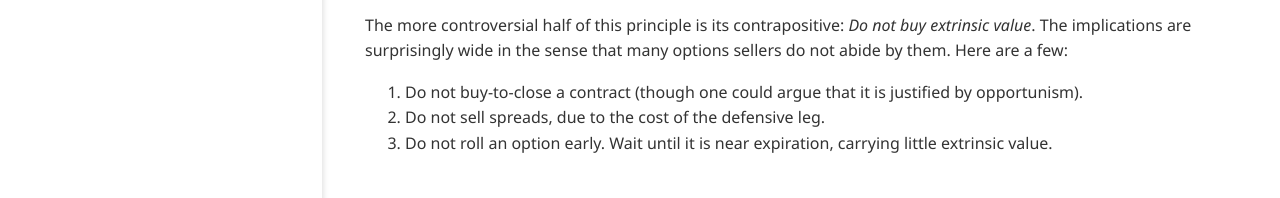
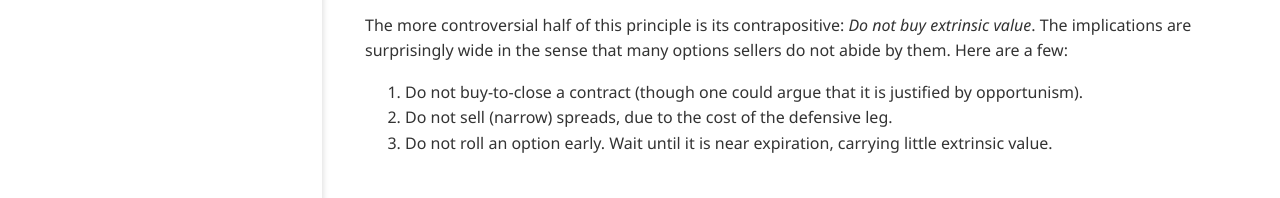
Before and after one commit to impuremaths/impuremaths.github.io, a Jekyll site: the page built from _posts/2021-03-02-trading-options-ii.md, in a window 1280 px wide and 900 px high, scrolled down 639 px. Shown: the part 692-890 px from the top of the window. Built offline with Jekyll 4.4.1, drawn with Linux system fonts in a browser that asks for light colours.

Commit message:
Update 2021-03-02-trading-options-ii.md

```diff
--- a/_posts/2021-03-02-trading-options-ii.md
+++ b/_posts/2021-03-02-trading-options-ii.md
@@ -49,5 +49,5 @@ Options sellers profit from extrinsic value. It's great if you can predict stock
 The more controversial half of this principle is its contrapositive: _Do not buy extrinsic value_. The implications are surprisingly wide in the sense that many options sellers do not abide by them. Here are a few:
 
 1. Do not buy-to-close a contract (though one could argue that it is justified by opportunism).
-2. Do not sell spreads, due to the cost of the defensive leg.
+2. Do not sell (narrow) spreads, due to the cost of the defensive leg.
 3. Do not roll an option early. Wait until it is near expiration, carrying little extrinsic value.
```
